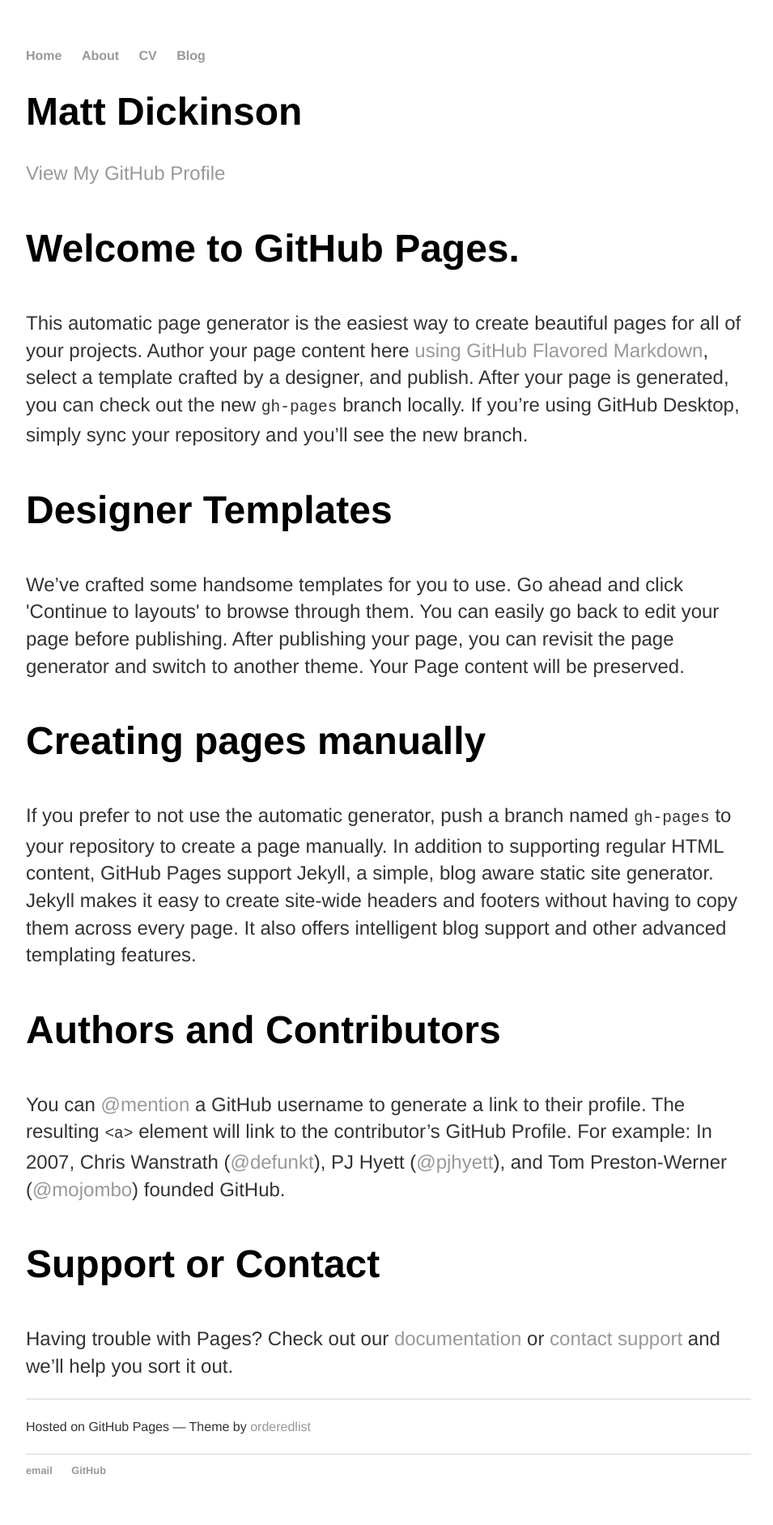
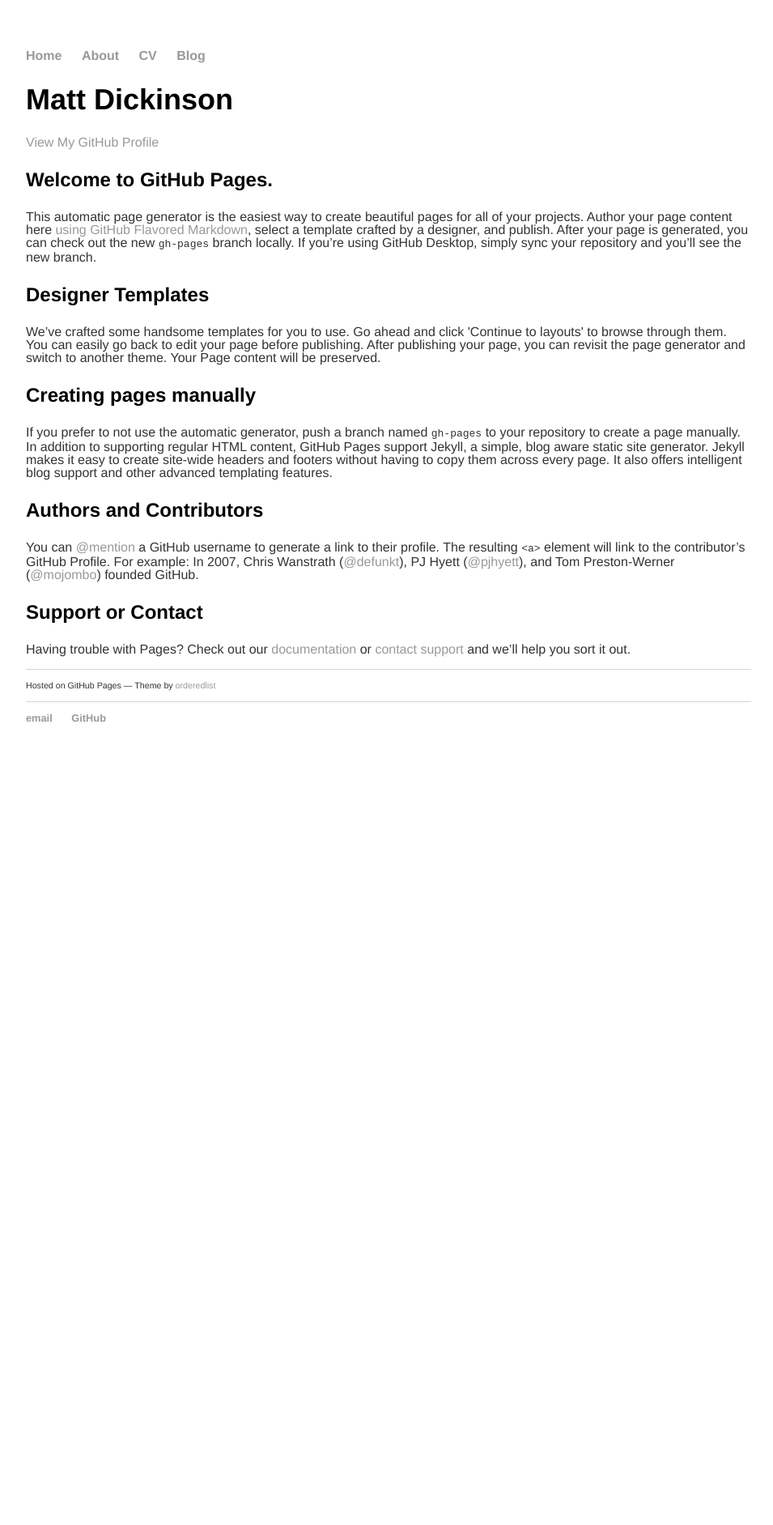
Before and after one commit to madickinson/madickinson.github.io, a Jekyll site: the page built from index.html, in a window 1280 px wide. Shown: the whole page at 81% size, without its empty margins (160-1115 px from the left). Built offline with Jekyll 4.4.1, drawn with Linux system fonts in a browser that asks for light colours; after the commit the page ends 954 px from its top, so only the background shows below that.

Commit message:
Update main.css

```diff
--- a/css/main.css
+++ b/css/main.css
@@ -20,21 +20,21 @@
     text-decoration: underline;
 }
 h1 {
-    font-size: 3em;
+    font-size: 2.25em;
     font-family:'Helvetica', 'Arial', 'Sans-Serif';
 }
 h3 {
-    font-size: 3em;
+    font-size: 1.5em;
     font-family:'Helvetica', 'Arial', 'Sans-Serif';
 }
 h4 {
-    font-size: 3em;
+    font-size: 1em;
     font-family:'Helvetica', 'Arial', 'Sans-Serif';
 }
 p {
-    font-size: 1.5em;
+    font-size: 1em;
     font-family:'Helvetica', 'Arial', 'Sans-Serif';
-    line-height: 1.4em;
+    line-height: 1em;
     color: #333;
 }
 footer {
```
